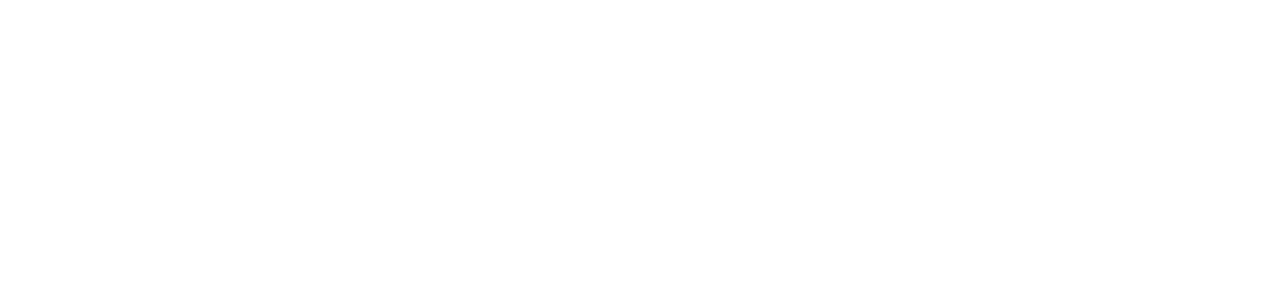
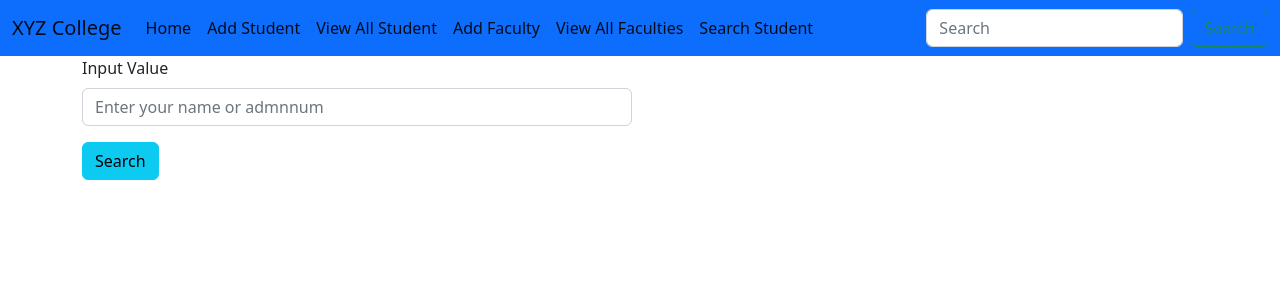
Before and after one commit to SANDHRAMARIYA/XYZ_College, an Angular app: page /searchstud in a window 1280 px wide. Before the commit this address led to /. Shown: the top 300 px of the page. Built offline with nearby package versions, Linux system fonts and the light colour scheme.

Commit message:
searchstud

```diff
--- a/src/app/api.service.ts
+++ b/src/app/api.service.ts
@@ -19,4 +19,8 @@
   deletestudent=(data:any)=>{
     return this.http.post("http://localhost:8080/deletestudent",data)
   }
+
+  searchstudent=(data:any)=>{
+    return this.http.post("http://localhost:8080/searchstudent",data)
+  }
 }
--- a/src/app/navbar/navbar.component.html
+++ b/src/app/navbar/navbar.component.html
@@ -21,6 +21,9 @@
           <li class="nav-item">
             <a class="nav-link active" aria-current="page" routerLink="/viewfaculty">View All Faculties</a>
           </li>
+          <li class="nav-item">
+            <a class="nav-link active" aria-current="page" routerLink="/searchstud">Search Student</a>
+          </li>
         </ul>
         <form class="d-flex" role="search">
           <input class="form-control me-2" type="search" placeholder="Search" aria-label="Search">
--- /dev/null
+++ b/src/app/searchstud/searchstud.component.html
@@ -0,0 +1,69 @@
+<app-navbar></app-navbar>
+<div class="container">
+    <div class="row">
+        <div class="col col-12 col-sm-12 col-md-12 col-lg-12 col-xl-12 col-xxl-12">
+
+            <div class="row g-3">
+                <div class="col col-12 col-sm-6 col-md-6 col-lg-6 col-xl-6 col-xxl-6">
+<label for="" class="form-label">Input Value</label>
+<input type="text" placeholder="Enter your name or admnnum" class="form-control" name="inputvalue" [(ngModel)]="inputvalue">
+
+
+        </div>
+
+
+
+            <div class="col col-12 col-sm-12 col-md-12 col-lg-12 col-xl-12-col-xxl-12">
+
+                <button class="btn btn-info"  (click)="readValues()">Search</button>
+                </div>
+                <div  *ngFor="let i of data">
+                <div class="col col-12 col-sm-12 col-md-12 col-lg-12 col-xl-12 col-xxl-12">
+<label class="form-label">Name</label>
+<input type="text" class="form-control" value="{{i.name}}">
+                </div>
+                <div class="col col-12 col-sm-12 col-md-12 col-lg-12 col-xl-12 col-xxl-12">
+                    <label class="form-label">Roll Number</label>
+<input type="text" class="form-control" value="{{i.rollnum}}">
+                </div>
+                <div class="col col-12 col-sm-12 col-md-12 col-lg-12 col-xl-12 col-xxl-12">
+                    <label class="form-label">Admn Number</label>
+<input type="text" class="form-control" value="{{i.admnnum}}">
+                </div>
+                <div class="col col-12 col-sm-12 col-md-12 col-lg-12 col-xl-12 col-xxl-12">
+                    <label class="form-label">College Name</label>
+<input type="text" class="form-control" value="{{i.collegename}}">
+                </div>
+                <div class="col col-12 col-sm-12 col-md-12 col-lg-12 col-xl-12 col-xxl-12">
+                    <label class="form-label">Department</label>
+<input type="text" class="form-control" value="{{i.department}}">
+                </div>
+                <div class="col col-12 col-sm-12 col-md-12 col-lg-12 col-xl-12 col-xxl-12">
+                    <label class="form-label">Blood Group</label>
+<input type="text" class="form-control" value="{{i.blood}}">
+                </div>
+                <div class="col col-12 col-sm-12 col-md-12 col-lg-12 col-xl-12 col-xxl-12">
+                    <label class="form-label">Date Of Birth</label>
+<input type="text" class="form-control" value="{{i.dob}}">
+                </div>
+                <div class="col col-12 col-sm-12 col-md-12 col-lg-12 col-xl-12 col-xxl-12">
+                    <label class="form-label">Parent Name</label>
+<input type="text" class="form-control" value="{{i.parentname}}">
+                </div>
+                <div class="col col-12 col-sm-12 col-md-12 col-lg-12 col-xl-12 col-xxl-12">
+                    <label class="form-label">Parent Email</label>
+<input type="text" class="form-control" value="{{i.pemail}}">
+                </div>
+                <div class="col col-12 col-sm-12 col-md-12 col-lg-12 col-xl-12 col-xxl-12">
+                    <label class="form-label">Guardian Name</label>
+<input type="text" class="form-control" value="{{i.gname}}">
+                </div>
+                <div class="col col-12 col-sm-12 col-md-12 col-lg-12 col-xl-12 col-xxl-12">
+                    <label class="form-label">Guardian Address</label>
+<input type="text" class="form-control" value="{{i.gaddress}}">
+                </div>
+                </div>
+                </div>
+                </div>
+                </div>
+                </div>
--- /dev/null
+++ b/src/app/searchstud/searchstud.component.ts
@@ -0,0 +1,33 @@
+import { Component, OnInit } from '@angular/core';
+import { ApiService } from '../api.service';
+
+@Component({
+  selector: 'app-searchstud',
+  templateUrl: './searchstud.component.html',
+  styleUrls: ['./searchstud.component.css']
+})
+export class SearchstudComponent implements OnInit {
+
+  constructor(private myapi:ApiService) { }
+
+
+  inputvalue=""
+
+
+  readValues=()=>{
+    let data={
+      "name":this.inputvalue,
+      "admnnum":this.inputvalue
+    }
+    console.log(data)
+    this.myapi.searchstudent(data).subscribe(
+      (response)=>{
+        this.data=response
+      }
+    )
+  }
+  data:any=[]
+  ngOnInit(): void {
+  }
+
+}
```
Also changed, not shown: src/app/app.module.ts (+6 -1 lines), src/app/searchstud/searchstud.component.css (added).
